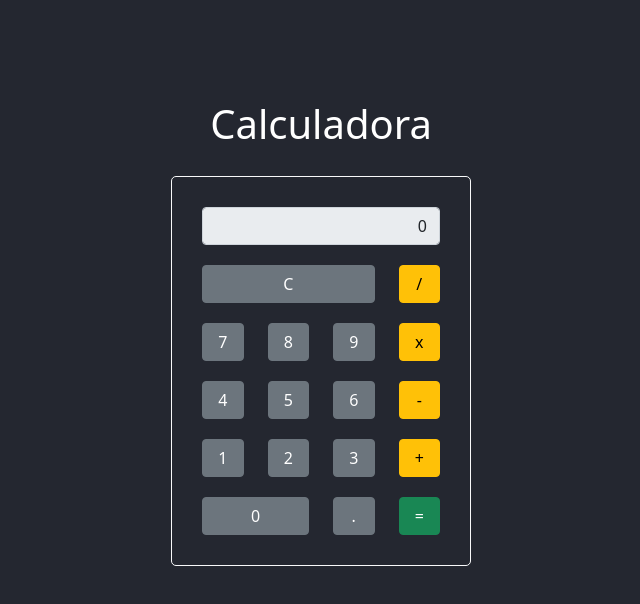
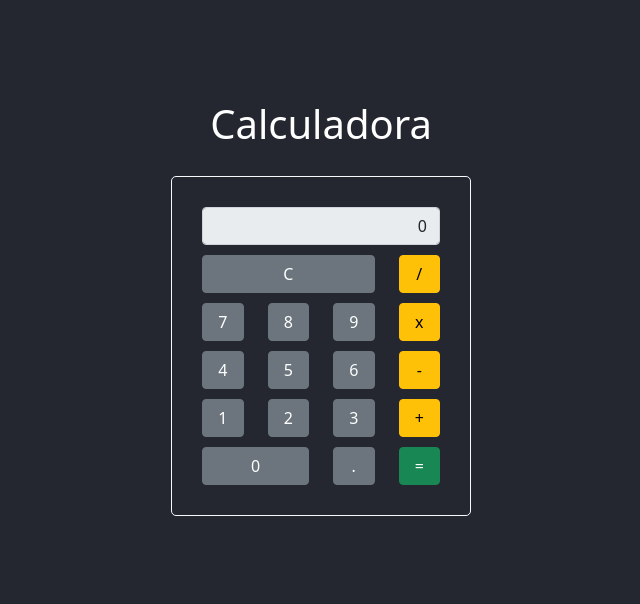
Before and after one commit to pvcapuano/Calculadora, a React (Create React App) app: page / in a window 1280 px wide. Shown: the top 604 px of the page, without its empty margins (319-959 px from the left). Built offline with nearby package versions, Linux system fonts and the light colour scheme.

Commit message:
unit teste

```diff
--- a/src/App.js
+++ b/src/App.js
@@ -90,6 +90,7 @@ function App() {
           name="txtNumeros"
           readOnly="readonly"
           value={txtNumeros}
+          data-testid="txtNumeros"
           style={{
             textAlign: "right"
           }}
@@ -97,7 +98,7 @@ function App() {
           </Col>
       </Row>
 
-      <Row style={{marginTop: '20px'}}>
+      <Row style={{marginTop: '10px'}}>
         <Col xs="9">
           <Button variant="secondary"
           onClick={limpar}
@@ -110,7 +111,7 @@ function App() {
         </Col>
       </Row>
 
-      <Row style={{marginTop: '20px'}}>
+      <Row style={{marginTop: '10px'}}>
         <Col xs="3">
           <Button variant="secondary"
           onClick={() => adicionarNumero('7')}
@@ -133,7 +134,7 @@ function App() {
         </Col>
       </Row>
 
-      <Row style={{marginTop: '20px'}}>
+      <Row style={{marginTop: '10px'}}>
         <Col xs="3">
           <Button variant="secondary"
           onClick={() => adicionarNumero('4')}
@@ -156,7 +157,7 @@ function App() {
         </Col>
       </Row>
 
-      <Row style={{marginTop: '20px'}}>
+      <Row style={{marginTop: '10px'}}>
         <Col xs="3">
           <Button variant="secondary"
           onClick={() => adicionarNumero('1')}
@@ -179,7 +180,7 @@ function App() {
         </Col>
       </Row>
 
-      <Row style={{marginTop: '20px'}}>
+      <Row style={{marginTop: '10px'}}>
         <Col xs="6">
           <Button variant="secondary"
           onClick={() => adicionarNumero('0')}
```
Also changed, not shown: 1 other file (tests, documents, lock files or other folders).
